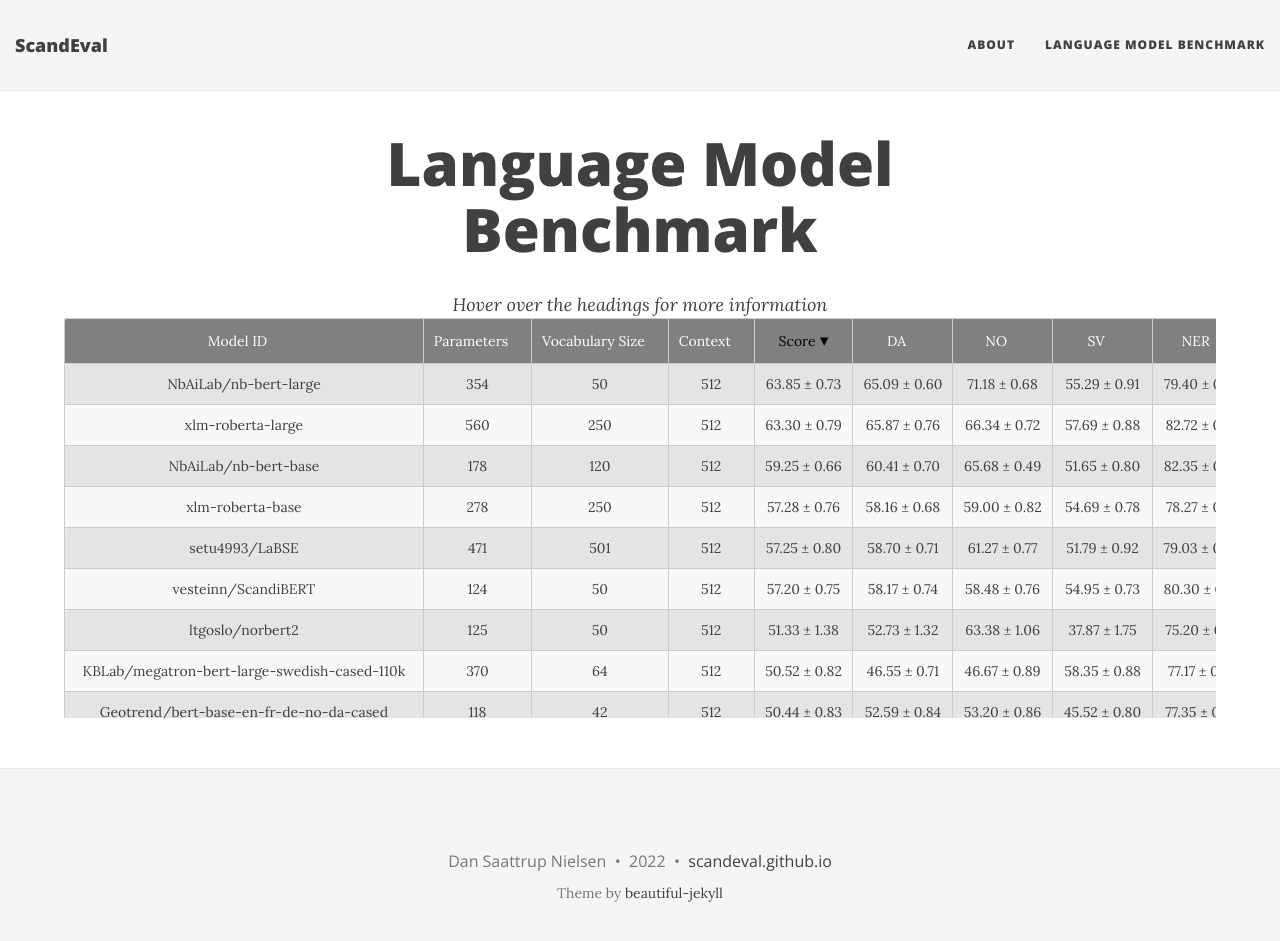
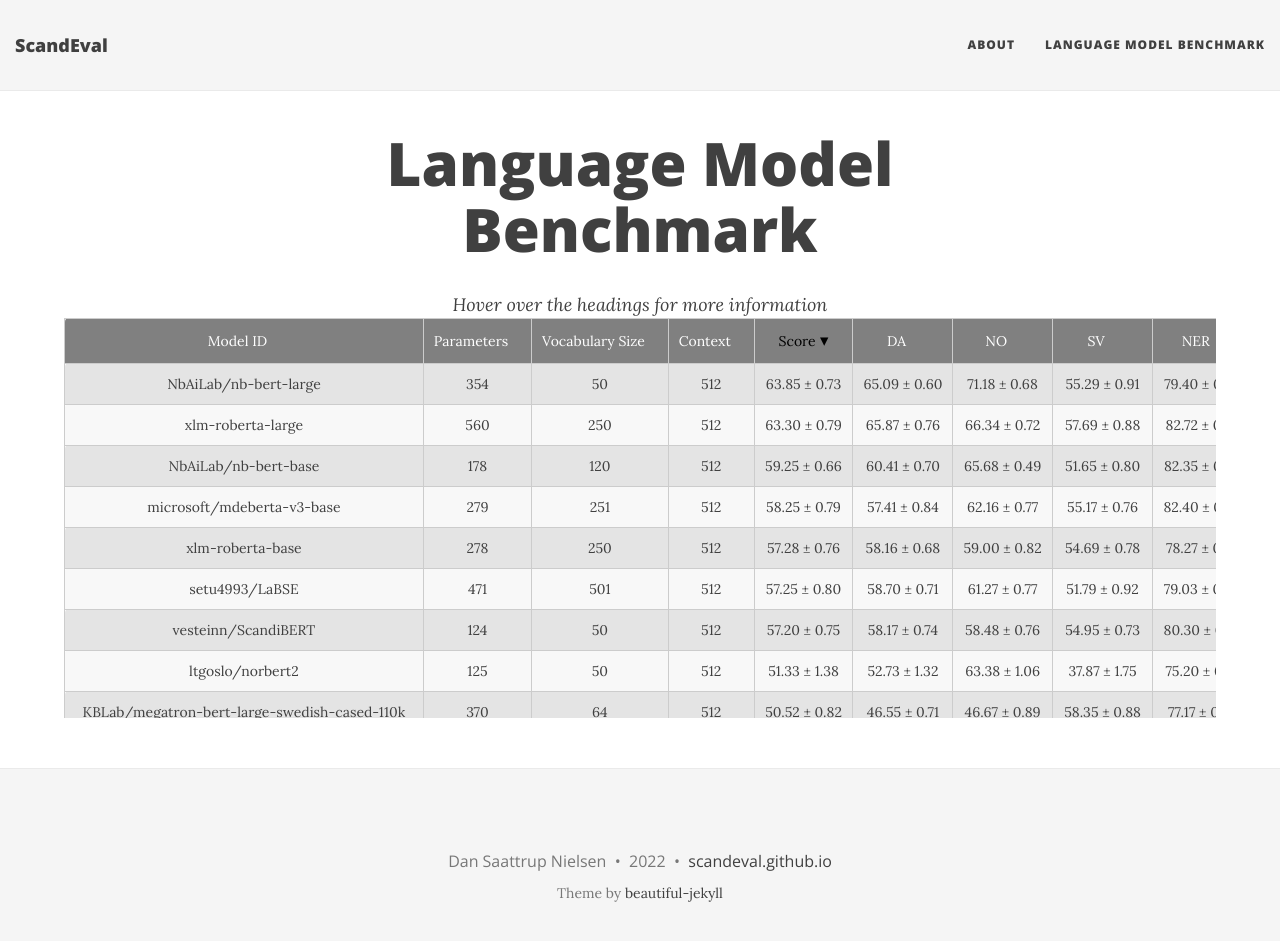
Before and after one commit to ScandEval/scandeval.github.io, a Jekyll site: the page built from language-model-benchmark.md, in a window 1280 px wide and 954 px high. Shown: the top 941 px of the window. Built offline with Jekyll 4.4.1, drawn with Linux system fonts in a browser that asks for light colours; nearby versions of some CDN libraries; some of the changed lines change nothing that is shown.

Commit message:
feat: Add microsoft/mdeberta-v3-base

```diff
--- a/language-model-benchmark.md
+++ b/language-model-benchmark.md
@@ -1023,6 +1023,34 @@ title: Language Model Benchmark
    <td class="sv la">76.16 ± 0.64 / 87.37 ± 0.34</td> <!-- ScaLA-sv -->
    <td class="sv qa">51.80 ± 0.76 / 57.84 ± 0.65</td> <!-- ScandiQA-sv -->
   </tr>
+  <tr>
+   <td>microsoft/mdeberta-v3-base</td> <!-- Model ID -->
+   <td class="num_model_parameters">279</td> <!-- Number of trainable parameters -->
+   <td class="vocabulary_size">251</td> <!-- Size of the model's vocabulary -->
+   <td class="max_sequence_length">512</td> <!-- Maximum sequence length of the model-->
+   <td class="score"></td> <!-- ScandEval score -->
+   <td class="da-score"></td> <!-- Danish score -->
+   <td class="no-score"></td> <!-- Norwegian score -->
+   <td class="sv-score"></td> <!-- Swedish score -->
+   <td class="ner-score"></td> <!-- Mean named entity recognition score -->
+   <td class="sent-score"></td> <!-- Mean sentiment classification score -->
+   <td class="la-score"></td> <!-- Mean linguistic acceptability score -->
+   <td class="qa-score"></td> <!-- Mean question answering score -->
+   <td class="da ner">86.07 ± 0.66 / 87.68 ± 0.67</td> <!-- DaNE -->
+   <td class="da sent">32.91 ± 1.23 / 42.22 ± 0.55</td> <!-- AngryTweets -->
+   <td class="da la">62.48 ± 1.01 / 80.44 ± 0.52</td> <!-- ScaLA-da -->
+   <td class="da qa">48.20 ± 0.45 / 52.69 ± 0.43</td> <!-- ScandiQA-da -->
+   <td class="no ner">88.01 ± 0.43 / 90.43 ± 0.43</td> <!-- NorNE-nb -->
+   <td class="no ner">79.17 ± 0.82 / 82.49 ± 0.77</td> <!-- NorNE-nn -->
+   <td class="no sent">48.26 ± 0.77 / 49.66 ± 0.33</td> <!-- NoReC -->
+   <td class="no la">69.40 ± 1.01 / 83.50 ± 0.57</td> <!-- ScaLA-nb -->
+   <td class="no la">62.85 ± 1.30 / 81.27 ± 0.66</td> <!-- ScaLA-nn -->
+   <td class="no qa">50.67 ± 0.53 / 56.64 ± 0.47</td> <!-- ScandiQA-no -->
+   <td class="sv ner">77.54 ± 0.64 / 82.61 ± 0.64</td> <!-- SUC3 -->
+   <td class="sv sent">18.15 ± 1.17 / 35.06 ± 0.53</td> <!-- ABSAbank-Imm -->
+   <td class="sv la">71.73 ± 0.76 / 85.86 ± 0.38</td> <!-- ScaLA-sv -->
+   <td class="sv qa">53.26 ± 0.45 / 58.25 ± 0.39</td> <!-- ScandiQA-sv -->
+  </tr>
  </tbody>
 </table>
 </div>
```
